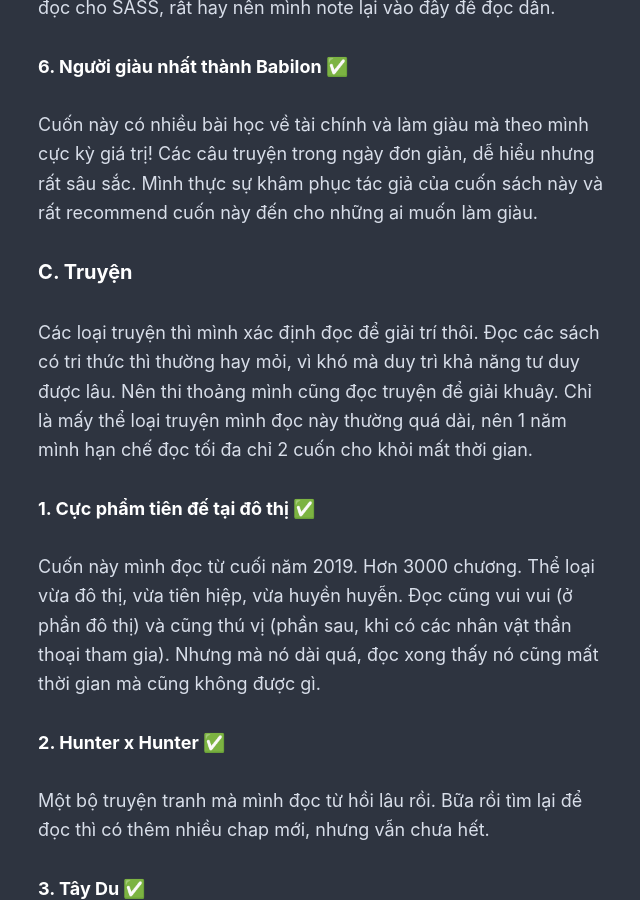
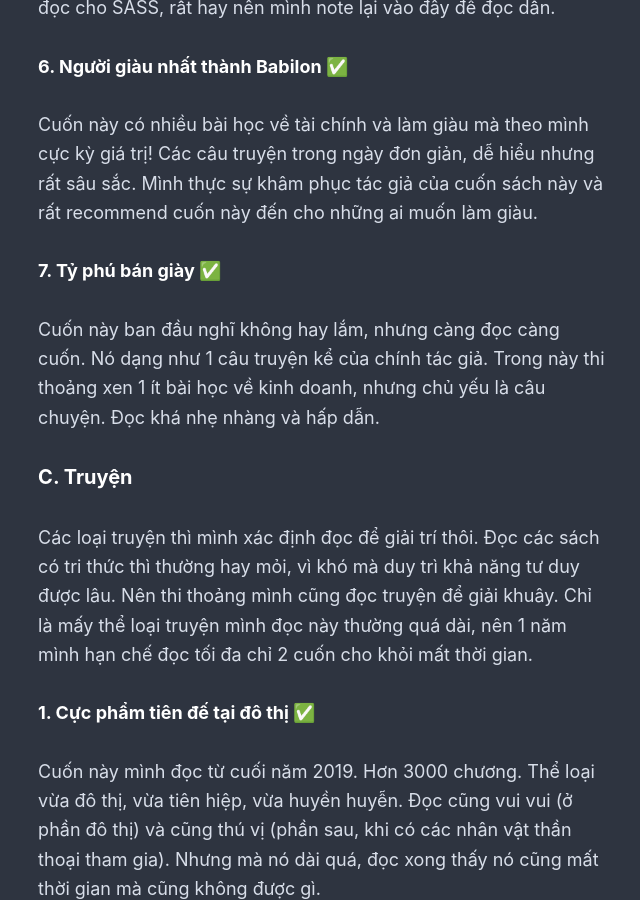
Before and after one commit to rilwis/hontap.info, a Jekyll site: the page built from _posts/2020-01-10-sach-da-doc-2020.md, in a window 1280 px wide and 900 px high, scrolled down 5917 px. Shown: the whole window, without its empty margins (318-958 px from the left). Built offline with Jekyll 4.4.1, drawn with Linux system fonts in a browser that asks for light colours; our own code applies the rules of GitHub Pages for plain Markdown files.

Commit message:
Update 2020-01-10-sach-da-doc-2020.md

```diff
--- a/_posts/2020-01-10-sach-da-doc-2020.md
+++ b/_posts/2020-01-10-sach-da-doc-2020.md
@@ -102,6 +102,10 @@ Update: Sau khi đọc xong cuốn này, mình thấy nó rất hữu ích. Các
 
 Cuốn này có nhiều bài học về tài chính và làm giàu mà theo mình cực kỳ giá trị! Các câu truyện trong ngày đơn giản, dễ hiểu nhưng rất sâu sắc. Mình thực sự khâm phục tác giả của cuốn sách này và rất recommend cuốn này đến cho những ai muốn làm giàu.
 
+### 7. Tỷ phú bán giày ✅
+
+Cuốn này ban đầu nghĩ không hay lắm, nhưng càng đọc càng cuốn. Nó dạng như 1 câu truyện kể của chính tác giả. Trong này thi thoảng xen 1 ít bài học về kinh doanh, nhưng chủ yếu là câu chuyện. Đọc khá nhẹ nhàng và hấp dẫn.
+
 ## C. Truyện
 
 Các loại truyện thì mình xác định đọc để giải trí thôi. Đọc các sách có tri thức thì thường hay mỏi, vì khó mà duy trì khả năng tư duy được lâu. Nên thi thoảng mình cũng đọc truyện để giải khuây. Chỉ là mấy thể loại truyện mình đọc này thường quá dài, nên 1 năm mình hạn chế đọc tối đa chỉ 2 cuốn cho khỏi mất thời gian.
```
